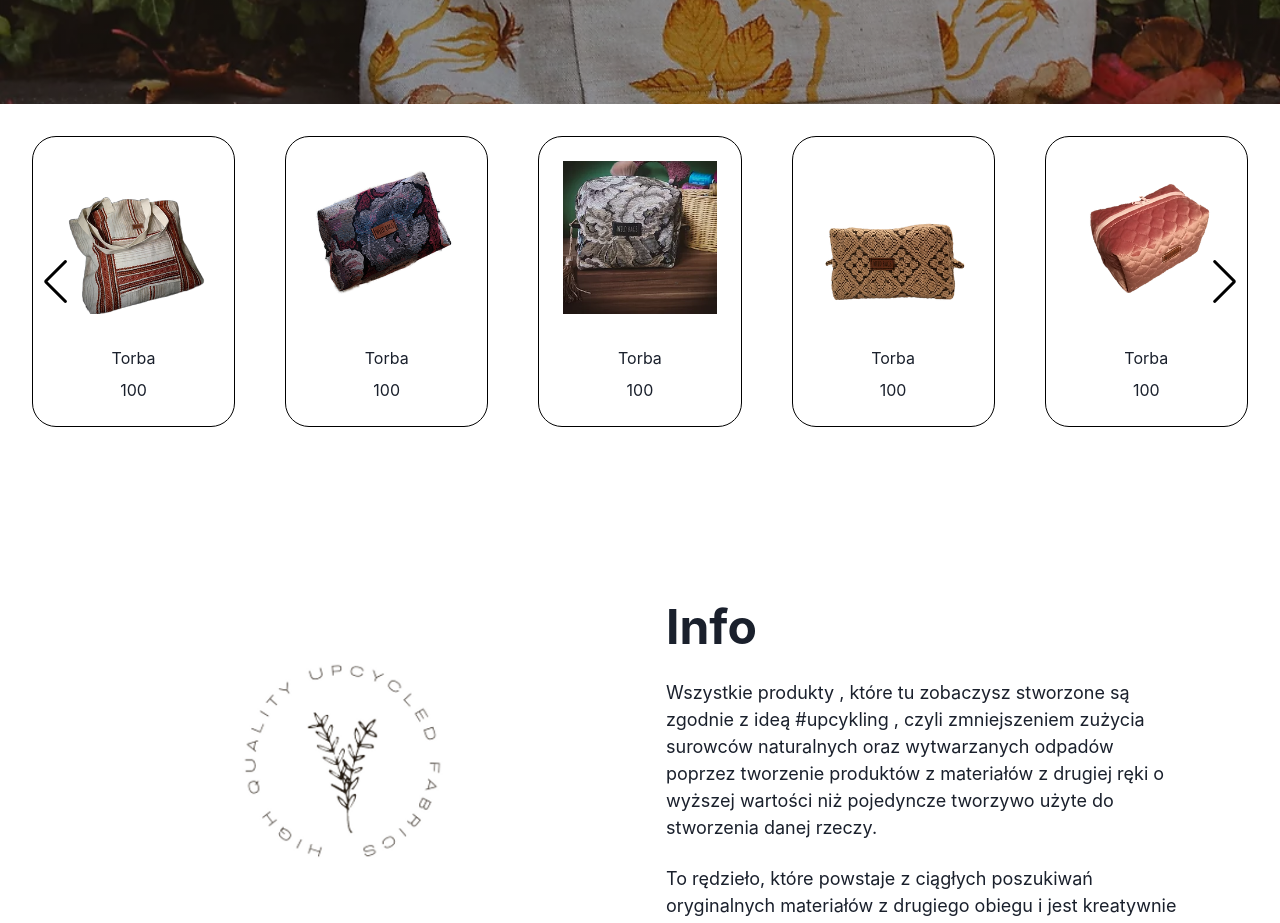
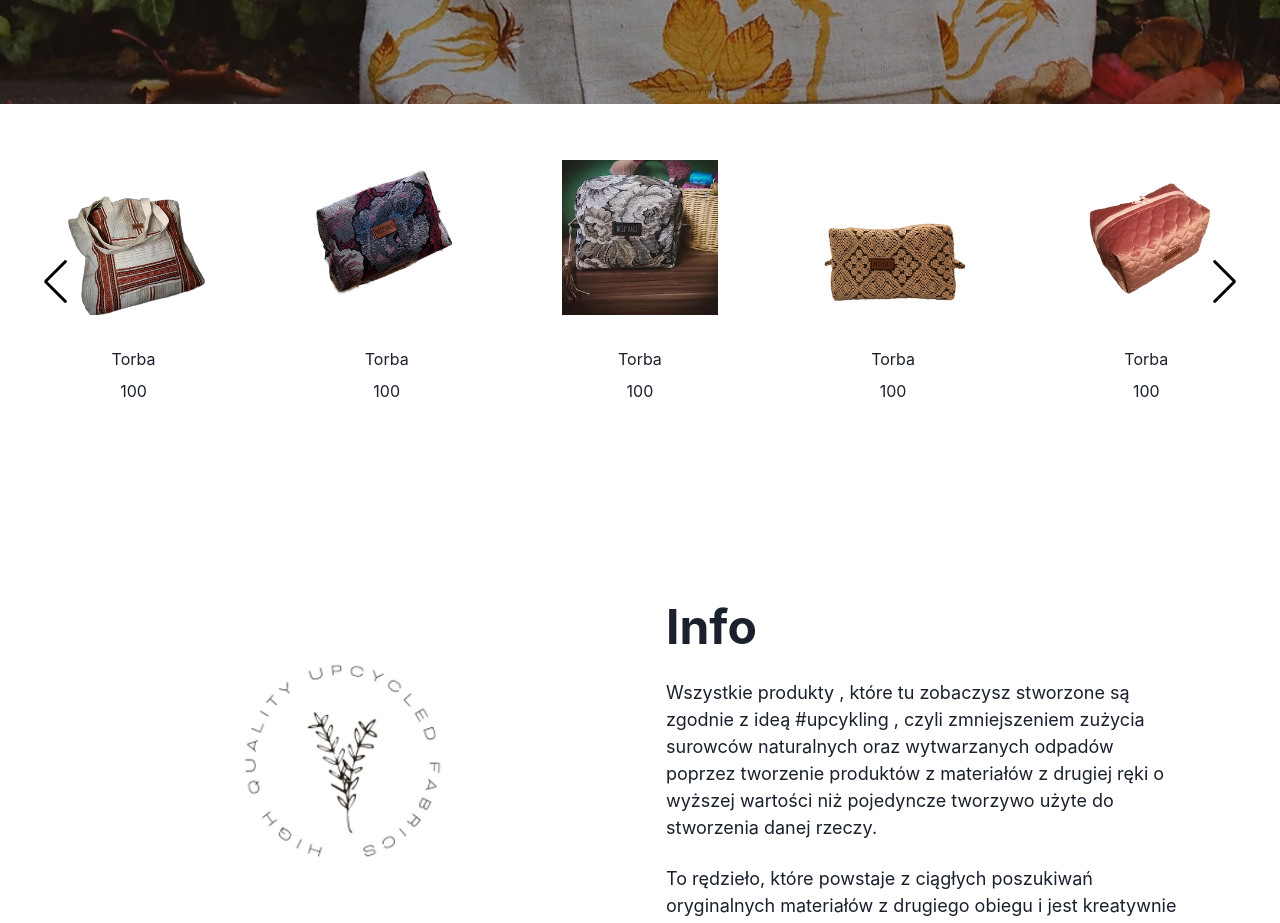
Before and after one commit to antek-karlsson/wildbags_1.0.2, a React (Create React App) app: page / in a window 1280 px wide. Shown: the part 960-1883 px from the top of the page. Built offline with nearby package versions, Linux system fonts and the light colour scheme.

Commit message:
removed border & border radius

```diff
--- a/src/components/carousel/carousel-card.sub-comp.jsx
+++ b/src/components/carousel/carousel-card.sub-comp.jsx
@@ -1,14 +1,8 @@
-import { VStack, Image, Text, useColorMode } from "@chakra-ui/react";
+import { VStack, Image, Text } from "@chakra-ui/react";
 
 const CarouselCard = ({ imgSrc, prodName, prodPrice }) => {
-  const { colorMode } = useColorMode();
   return (
-    <VStack
-      justify={"center"}
-      align={"center"}
-      border={colorMode === "light" ? "1px solid black" : "1px solid white"}
-      borderRadius={"3xl"}
-    >
+    <VStack justify={"center"} align={"center"}>
       <Image src={imgSrc} p={6} borderRadius={"lg"} />
       <VStack px={6} pb={6}>
         <Text>{prodName}</Text>
```
